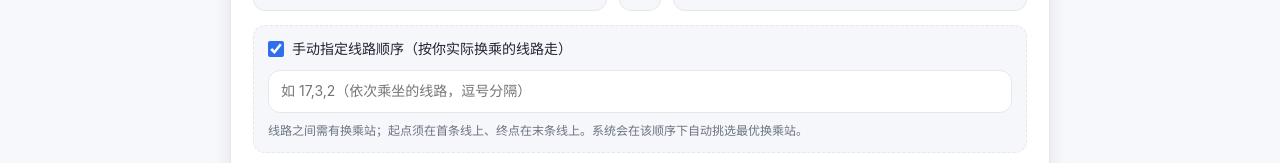
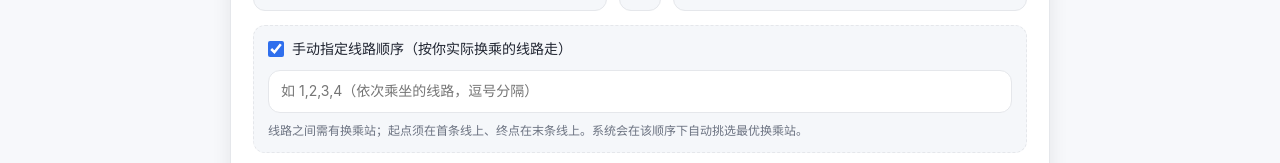
Before and after one commit to zentrix566/my-vue-project, a Vue app: page /subway in a window 1280 px wide. Both pictures are taken after a click on the label "手动指定线路顺序（按你实际换乘的线路走）". Shown: the part 377-540 px from the top of the page. Built offline with nearby package versions, Linux system fonts and the light colour scheme.

Commit message:
fix: 手动线路顺序示例默认值改为 1,2,3,4

```diff
--- a/src/features/subway/pages/SubwayDistance.vue
+++ b/src/features/subway/pages/SubwayDistance.vue
@@ -37,7 +37,7 @@
         <input
           v-model="lineSeqText"
           class="line-seq"
-          placeholder="如 17,3,2（依次乘坐的线路，逗号分隔）"
+          placeholder="如 1,2,3,4（依次乘坐的线路，逗号分隔）"
           @input="buildPlan"
         />
         <p class="hint">线路之间需有换乘站；起点须在首条线上、终点在末条线上。系统会在该顺序下自动挑选最优换乘站。</p>
@@ -281,7 +281,7 @@ function planByLines(s, e, text) {
     .split(/[,，、\s]+/)
     .map((x) => x.trim())
     .filter(Boolean)
-  if (!parts.length) return { ok: false, msg: '请填写线路顺序，例如 17,3,2' }
+  if (!parts.length) return { ok: false, msg: '请填写线路顺序，例如 1,2,3,4' }
   const seq = []
   const seqNames = []
   for (const p of parts) {
```
Also changed, not shown: 1 other file (tests, documents, lock files or other folders).
